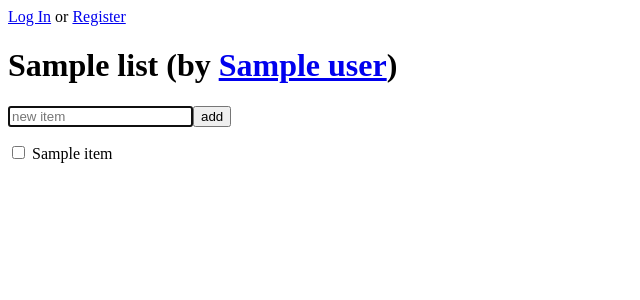
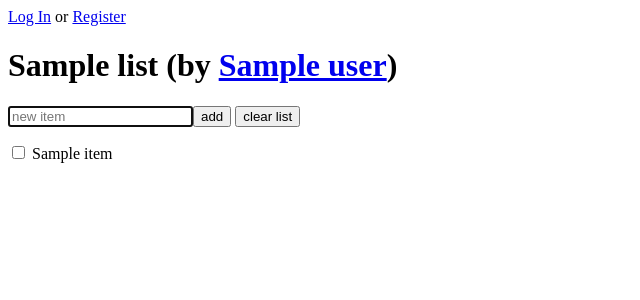
Before and after one commit to JamieHouston/writenow, a Django app: template lists/templates/list.html in a window 1280 px wide. Shown: the top 300 px of the page, without its empty margins (0-640 px from the left). Run offline with Django 3.2, Linux system fonts and the light colour scheme; the template is opened without the code that fills it: most values are stand-ins (such as "Sample title", 1, 10 or a date in 2020); some libraries are stand-ins or nearby versions.

Commit message:
Added clear list

```diff
--- a/lists/templates/list.html
+++ b/lists/templates/list.html
@@ -4,6 +4,8 @@
 <script>
 $(document).ready(function() {
 	$('#add_item').on('click', addItem);
+
+	$('#clear_list').on('click', clearList);
 
 	$('body').on('change', 'input[type=checkbox]', removeItem);
 
@@ -26,6 +28,12 @@ function addItem(){
 	});
 }
 
+function clearList(){
+	$.ajax('clear/');
+	$('#items').empty();
+	$('#new_item').focus();
+}
+
 function removeItem(){
 	var $item = $(this);
 	$.ajax('remove/' + this.id);
@@ -37,7 +45,7 @@ function removeItem(){
 {% endblock %}
 {% block content %}
 	<h1>{{ list }} (by <a href="/l/{{ list.user.username }}/">{{ list.user }}</a>)</h1>
-	<div><input type="text" placeholder="new item" id="new_item" name="new_item"><input type="button" id="add_item" value="add"></div>
+	<div><input type="text" placeholder="new item" id="new_item" name="new_item"><input type="button" id="add_item" value="add"> <input type="button" id="clear_list" value="clear list"></div>
 	<ul id="items">
 	{% for item in list.item_set.all %}
 		<li><input type="checkbox" {% if item.complete %} checked="checked" {% endif %} name="complete" id="{{ item.pk }}">
--- a/lists/urls.py
+++ b/lists/urls.py
@@ -7,4 +7,5 @@ urlpatterns = patterns('lists.views',
     url(r'^(?P<user_name>[\w\s\d]+)/(?P<list_name>[\w\s\d]+)/$', 'view_list'),
     url(r'^(?P<user_name>[\w\s\d]+)/(?P<list_name>[\w\s\d]+)/add/(?P<new_item>[\w\s\d]+)$', 'add_item'),
     url(r'^(?P<user_name>[\w\s\d]+)/(?P<list_name>[\w\s\d]+)/remove/(?P<pk>[\w\s\d]+)$', 'remove_item'),
+    url(r'^(?P<user_name>[\w\s\d]+)/(?P<list_name>[\w\s\d]+)/clear/$', 'clear_list'),
 )
--- a/lists/views.py
+++ b/lists/views.py
@@ -41,6 +41,11 @@ def remove_item(request, user_name, list_name, pk):
     item.delete()
 
 
+def clear_list(request, user_name, list_name):
+    list = User.objects.get(username=user_name).list_set.get(name=list_name)
+    list.item_set.all().delete()
+
+
 def user_lists(request, user_name):
     user = request.user
     if not user.is_authenticated():
```
Also changed, not shown: list.db.
